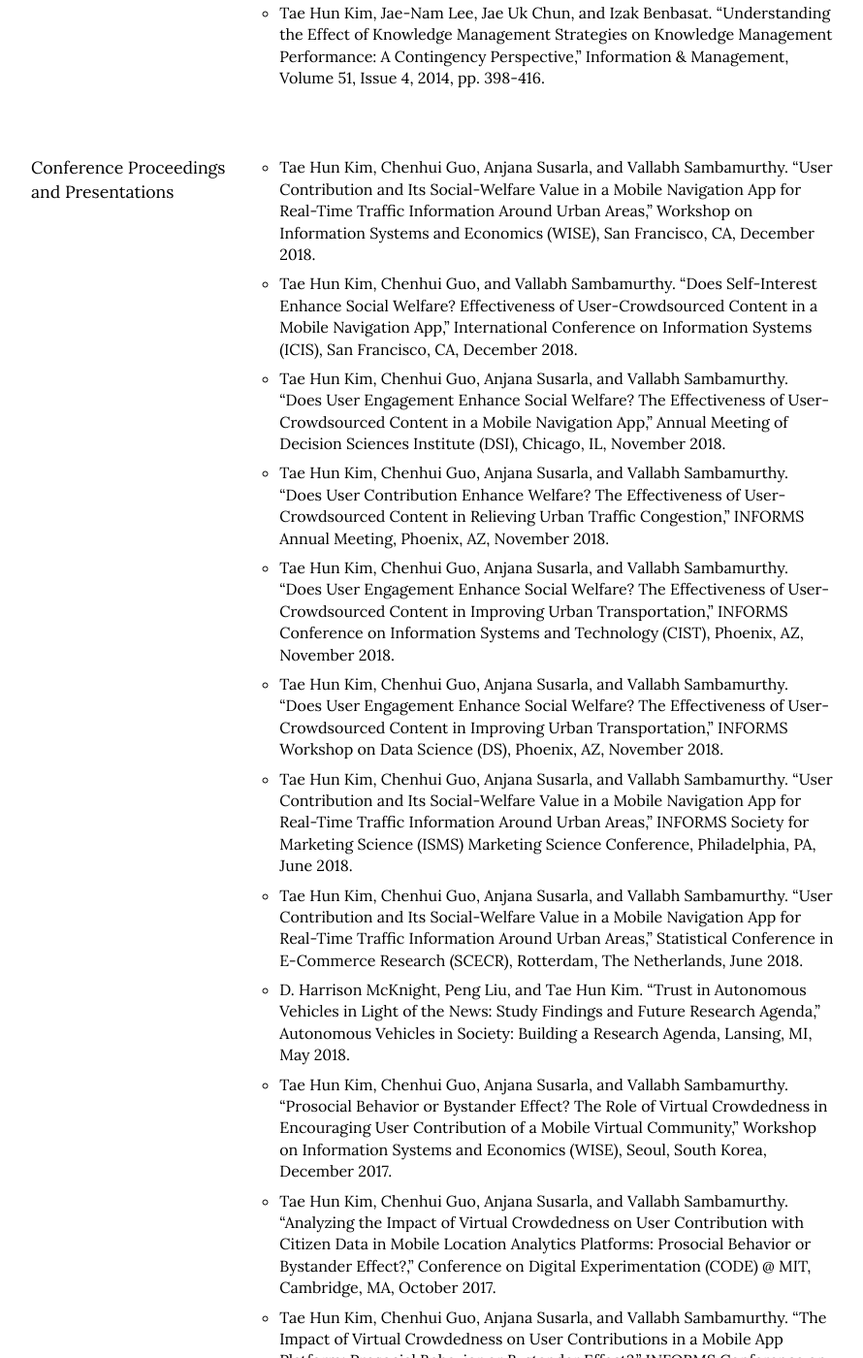
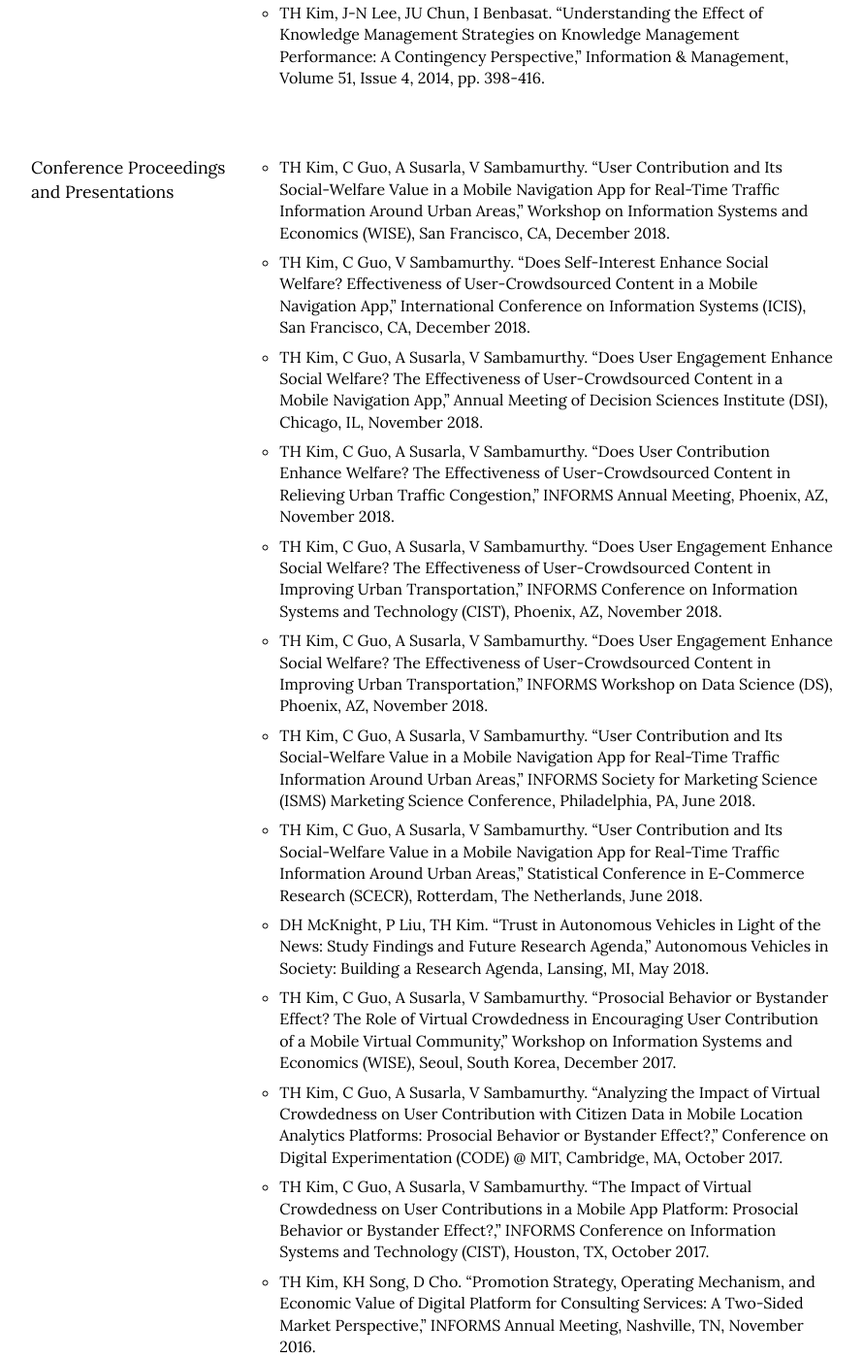
Before and after one commit to istaehun/taehun, a Jekyll site: the page built from index.html, in a window 1280 px wide and 1400 px high, scrolled down 889 px. Shown: the whole window at 97% size, without its empty margins (188-1078 px from the left). Built offline with Jekyll 4.4.1, drawn with Linux system fonts in a browser that asks for light colours; nearby versions of some CDN libraries; some of the changed text lies outside the part shown.

Commit message:
Update research.yml

```diff
--- a/_data/research.yml
+++ b/_data/research.yml
@@ -10,36 +10,36 @@
 -
   sub-title: Refereed Publications
   list:
-    - "Tae Hun Kim, Matt Wimble, and Vallabh Sambamurthy. “Disaggregation of the IT Capital Effects on Firm Performance: Empirical Evidence from an IT Asset Portfolio Perspective,” European Journal of Information Systems, Volume 27, Issue 4, 2018, pp. 449-469."
-    - "Tae Hun Kim, Jae-Nam Lee, Jae Uk Chun, and Izak Benbasat. “Understanding the Effect of Knowledge Management Strategies on Knowledge Management Performance: A Contingency Perspective,” Information & Management, Volume 51, Issue 4, 2014, pp. 398-416."
+    - "TH Kim, M Wimble, V Sambamurthy. “Disaggregation of the IT Capital Effects on Firm Performance: Empirical Evidence from an IT Asset Portfolio Perspective,” European Journal of Information Systems, Volume 27, Issue 4, 2018, pp. 449-469."
+    - "TH Kim, J-N Lee, JU Chun, I Benbasat. “Understanding the Effect of Knowledge Management Strategies on Knowledge Management Performance: A Contingency Perspective,” Information & Management, Volume 51, Issue 4, 2014, pp. 398-416."
 -
   sub-title: Conference Proceedings and Presentations
   list:
-    - "Tae Hun Kim, Chenhui Guo, Anjana Susarla, and Vallabh Sambamurthy. “User Contribution and Its Social-Welfare Value in a Mobile Navigation App for Real-Time Traffic Information Around Urban Areas,” Workshop on Information Systems and Economics (WISE), San Francisco, CA, December 2018."
-    - "Tae Hun Kim, Chenhui Guo, and Vallabh Sambamurthy. “Does Self-Interest Enhance Social Welfare? Effectiveness of User-Crowdsourced Content in a Mobile Navigation App,” International Conference on Information Systems (ICIS), San Francisco, CA, December 2018."
-    - "Tae Hun Kim, Chenhui Guo, Anjana Susarla, and Vallabh Sambamurthy. “Does User Engagement Enhance Social Welfare? The Effectiveness of User-Crowdsourced Content in a Mobile Navigation App,” Annual Meeting of Decision Sciences Institute (DSI), Chicago, IL, November 2018."
-    - "Tae Hun Kim, Chenhui Guo, Anjana Susarla, and Vallabh Sambamurthy. “Does User Contribution Enhance Welfare? The Effectiveness of User-Crowdsourced Content in Relieving Urban Traffic Congestion,” INFORMS Annual Meeting, Phoenix, AZ, November 2018."
-    - "Tae Hun Kim, Chenhui Guo, Anjana Susarla, and Vallabh Sambamurthy. “Does User Engagement Enhance Social Welfare? The Effectiveness of User-Crowdsourced Content in Improving Urban Transportation,” INFORMS Conference on Information Systems and Technology (CIST), Phoenix, AZ, November 2018."
-    - "Tae Hun Kim, Chenhui Guo, Anjana Susarla, and Vallabh Sambamurthy. “Does User Engagement Enhance Social Welfare? The Effectiveness of User-Crowdsourced Content in Improving Urban Transportation,” INFORMS Workshop on Data Science (DS), Phoenix, AZ, November 2018."
-    - "Tae Hun Kim, Chenhui Guo, Anjana Susarla, and Vallabh Sambamurthy. “User Contribution and Its Social-Welfare Value in a Mobile Navigation App for Real-Time Traffic Information Around Urban Areas,” INFORMS Society for Marketing Science (ISMS) Marketing Science Conference, Philadelphia, PA, June 2018."
-    - "Tae Hun Kim, Chenhui Guo, Anjana Susarla, and Vallabh Sambamurthy. “User Contribution and Its Social-Welfare Value in a Mobile Navigation App for Real-Time Traffic Information Around Urban Areas,” Statistical Conference in E-Commerce Research (SCECR), Rotterdam, The Netherlands, June 2018."
-    - "D. Harrison McKnight, Peng Liu, and Tae Hun Kim. “Trust in Autonomous Vehicles in Light of the News: Study Findings and Future Research Agenda,” Autonomous Vehicles in Society: Building a Research Agenda, Lansing, MI, May 2018."
-    - "Tae Hun Kim, Chenhui Guo, Anjana Susarla, and Vallabh Sambamurthy. “Prosocial Behavior or Bystander Effect? The Role of Virtual Crowdedness in Encouraging User Contribution of a Mobile Virtual Community,” Workshop on Information Systems and Economics (WISE), Seoul, South Korea, December 2017."
-    - "Tae Hun Kim, Chenhui Guo, Anjana Susarla, and Vallabh Sambamurthy. “Analyzing the Impact of Virtual Crowdedness on User Contribution with Citizen Data in Mobile Location Analytics Platforms: Prosocial Behavior or Bystander Effect?,” Conference on Digital Experimentation (CODE) @ MIT, Cambridge, MA, October 2017."
-    - "Tae Hun Kim, Chenhui Guo, Anjana Susarla, and Vallabh Sambamurthy. “The Impact of Virtual Crowdedness on User Contributions in a Mobile App Platform: Prosocial Behavior or Bystander Effect?,” INFORMS Conference on Information Systems and Technology (CIST), Houston, TX, October 2017."
-    - "Tae Hun Kim, Kyung Ho Song, and Daegon Cho. “Promotion Strategy, Operating Mechanism, and Economic Value of Digital Platform for Consulting Services: A Two-Sided Market Perspective,” INFORMS Annual Meeting, Nashville, TN, November 2016."
-    - "Tae Hun Kim, Ashton Shortridge, Anjana Susarla, and Vallabh Sambamurthy. “Understanding User Contribution in a Social Crowdsourcing Mobile App,” INFORMS Conference on Information Systems and Technology (CIST), Nashville, TN, November 2016."
-    - "D. Harrison McKnight, Peng Liu, and Tae Hun Kim. “Lifting Vendor Loyalty Through Trust: Testing the “Chutes and Ladders” Metaphor,” Americas Conference on Information Systems (AMCIS), San Diego, CA, August 2016."
-    - "Tae Hun Kim, Byounggu Choi, Jae-Nam Lee, and Vallabh Sambamurthy. “The Diversity Effects of Knowledge Sourcing Strategies on Firm Performance: A Complementarity Theory,” International Conference on Information Systems (ICIS), Auckland, New Zealand, December 2014."
-    - "Tae Hun Kim and Jae-Nam Lee. “The Effects of Team Diversity in Knowledge Sourcing Scope and Individual Learning Mode: A Multi-Level Approach,” Pacific Asia Conference on Information Systems (PACIS), Jeju Island, South Korea, June 2013."
-    - "Tae Hun Kim, Ronald T. Cenfetelli, and Izak Benbasat. “Organizational Performance with Environmental Knowledge Intensity: Resource- vs. Knowledge-Based Performance,” International Conference on Information Systems (ICIS), Orlando, FL, December 2012."
-    - "Tae Hun Kim and Izak Benbasat. “Effectiveness of Knowledge Seeking Behaviors Embedded in Social Networks: A Perspective of Individuals in Workplaces,” Hawaii International Conference on System Sciences (HICSS), Maui, HI, January 2012."
-    - "Tae Hun Kim and Jae-Nam Lee. “Knowledge Management Strategy: Its Types, Roles and Implications in Organizations,” Korea Society of Management Information Systems Fall Conference, Seoul, South Korea, November 2008."
+    - "TH Kim, C Guo, A Susarla, V Sambamurthy. “User Contribution and Its Social-Welfare Value in a Mobile Navigation App for Real-Time Traffic Information Around Urban Areas,” Workshop on Information Systems and Economics (WISE), San Francisco, CA, December 2018."
+    - "TH Kim, C Guo, V Sambamurthy. “Does Self-Interest Enhance Social Welfare? Effectiveness of User-Crowdsourced Content in a Mobile Navigation App,” International Conference on Information Systems (ICIS), San Francisco, CA, December 2018."
+    - "TH Kim, C Guo, A Susarla, V Sambamurthy. “Does User Engagement Enhance Social Welfare? The Effectiveness of User-Crowdsourced Content in a Mobile Navigation App,” Annual Meeting of Decision Sciences Institute (DSI), Chicago, IL, November 2018."
+    - "TH Kim, C Guo, A Susarla, V Sambamurthy. “Does User Contribution Enhance Welfare? The Effectiveness of User-Crowdsourced Content in Relieving Urban Traffic Congestion,” INFORMS Annual Meeting, Phoenix, AZ, November 2018."
+    - "TH Kim, C Guo, A Susarla, V Sambamurthy. “Does User Engagement Enhance Social Welfare? The Effectiveness of User-Crowdsourced Content in Improving Urban Transportation,” INFORMS Conference on Information Systems and Technology (CIST), Phoenix, AZ, November 2018."
+    - "TH Kim, C Guo, A Susarla, V Sambamurthy. “Does User Engagement Enhance Social Welfare? The Effectiveness of User-Crowdsourced Content in Improving Urban Transportation,” INFORMS Workshop on Data Science (DS), Phoenix, AZ, November 2018."
+    - "TH Kim, C Guo, A Susarla, V Sambamurthy. “User Contribution and Its Social-Welfare Value in a Mobile Navigation App for Real-Time Traffic Information Around Urban Areas,” INFORMS Society for Marketing Science (ISMS) Marketing Science Conference, Philadelphia, PA, June 2018."
+    - "TH Kim, C Guo, A Susarla, V Sambamurthy. “User Contribution and Its Social-Welfare Value in a Mobile Navigation App for Real-Time Traffic Information Around Urban Areas,” Statistical Conference in E-Commerce Research (SCECR), Rotterdam, The Netherlands, June 2018."
+    - "DH McKnight, P Liu, TH Kim. “Trust in Autonomous Vehicles in Light of the News: Study Findings and Future Research Agenda,” Autonomous Vehicles in Society: Building a Research Agenda, Lansing, MI, May 2018."
+    - "TH Kim, C Guo, A Susarla, V Sambamurthy. “Prosocial Behavior or Bystander Effect? The Role of Virtual Crowdedness in Encouraging User Contribution of a Mobile Virtual Community,” Workshop on Information Systems and Economics (WISE), Seoul, South Korea, December 2017."
+    - "TH Kim, C Guo, A Susarla, V Sambamurthy. “Analyzing the Impact of Virtual Crowdedness on User Contribution with Citizen Data in Mobile Location Analytics Platforms: Prosocial Behavior or Bystander Effect?,” Conference on Digital Experimentation (CODE) @ MIT, Cambridge, MA, October 2017."
+    - "TH Kim, C Guo, A Susarla, V Sambamurthy. “The Impact of Virtual Crowdedness on User Contributions in a Mobile App Platform: Prosocial Behavior or Bystander Effect?,” INFORMS Conference on Information Systems and Technology (CIST), Houston, TX, October 2017."
+    - "TH Kim, KH Song, D Cho. “Promotion Strategy, Operating Mechanism, and Economic Value of Digital Platform for Consulting Services: A Two-Sided Market Perspective,” INFORMS Annual Meeting, Nashville, TN, November 2016."
+    - "TH Kim, A Shortridge, V Sambamurthy, A Susarla. “Understanding User Contribution in a Social Crowdsourcing Mobile App,” INFORMS Conference on Information Systems and Technology (CIST), Nashville, TN, November 2016."
+    - "DH McKnight, P Liu, TH Kim. “Lifting Vendor Loyalty Through Trust: Testing the “Chutes and Ladders” Metaphor,” Americas Conference on Information Systems (AMCIS), San Diego, CA, August 2016."
+    - "TH Kim, B Choi, J-N Lee, V Sambamurthy. “The Diversity Effects of Knowledge Sourcing Strategies on Firm Performance: A Complementarity Theory,” International Conference on Information Systems (ICIS), Auckland, New Zealand, December 2014."
+    - "TH Kim, J-N Lee. “The Effects of Team Diversity in Knowledge Sourcing Scope and Individual Learning Mode: A Multi-Level Approach,” Pacific Asia Conference on Information Systems (PACIS), Jeju Island, South Korea, June 2013."
+    - "TH Kim, RT Cenfetelli, I Benbasat. “Organizational Performance with Environmental Knowledge Intensity: Resource- vs. Knowledge-Based Performance,” International Conference on Information Systems (ICIS), Orlando, FL, December 2012."
+    - "TH Kim, I Benbasat. “Effectiveness of Knowledge Seeking Behaviors Embedded in Social Networks: A Perspective of Individuals in Workplaces,” Hawaii International Conference on System Sciences (HICSS), Maui, HI, January 2012."
+    - "TH Kim, J-N Lee. “Knowledge Management Strategy: Its Types, Roles and Implications in Organizations,” Korea Society of Management Information Systems Fall Conference, Seoul, South Korea, November 2008."
 -
   sub-title: Invited Research Presentations
   list:
-    - "Tae Hun Kim. “User Engagement in Virtual Mobile Community,” Spring 2019 Rising Stars Presentation, Baylor University, Waco, TX, May 2019."
-    - "Tae Hun Kim. “User Contribution and Its Social-Welfare Value in a Mobile Navigation App for Real-Time Traffic Information Around Urban Areas,” IS Research Symposium in Department of Management Information Systems, Korea University Business School, Korea University, Seoul, South Korea, June 2018."
-    - "Ashton Shortridge and Tae Hun Kim. “Spatial Data Analytics: Why Should Geographers Care About Big Data?,” Geography Colloquium Series, Department of Geography and Planning, University of Toledo, Toledo, OH, September 2017."
-    - "D. Harrison McKnight and Tae Hun Kim. “Differentiating the Influence of Vicious- vs. Virtuous-Trust Change Cycles,” International Workshop: Distrust and Conflict Escalation in Organizations and Societies, Groningen, The Netherlands, January 2016."
-    - "Tae Hun Kim. “The Diversity Effects of Knowledge Sourcing Strategies on Firm Performance: A Complementarity Theory,” IS Workshop in Department of Accounting & Information Systems, Broad College of Business, Michigan State University, East Lansing, MI, November 2014."
+    - "TH Kim. “User Engagement in Virtual Mobile Community,” Spring 2019 Rising Stars Presentation, Baylor University, Waco, TX, May 2019."
+    - "TH Kim. “User Contribution and Its Social-Welfare Value in a Mobile Navigation App for Real-Time Traffic Information Around Urban Areas,” IS Research Symposium in Department of Management Information Systems, Korea University Business School, Korea University, Seoul, South Korea, June 2018."
+    - "A Shortridge, TH Kim. “Spatial Data Analytics: Why Should Geographers Care About Big Data?,” Geography Colloquium Series, Department of Geography and Planning, University of Toledo, Toledo, OH, September 2017."
+    - "DH McKnight, TH Kim. “Differentiating the Influence of Vicious- vs. Virtuous-Trust Change Cycles,” International Workshop: Distrust and Conflict Escalation in Organizations and Societies, Groningen, The Netherlands, January 2016."
+    - "TH Kim. “The Diversity Effects of Knowledge Sourcing Strategies on Firm Performance: A Complementarity Theory,” IS Workshop in Department of Accounting & Information Systems, Broad College of Business, Michigan State University, East Lansing, MI, November 2014."
```
